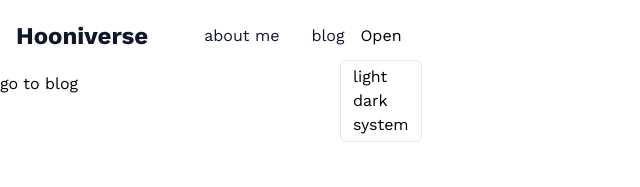
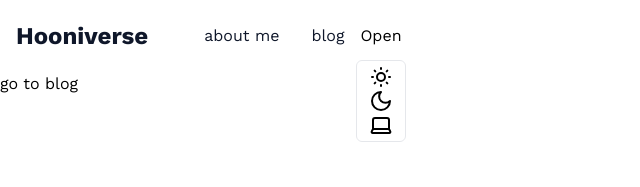
Before and after one commit to holahoon/Holahoon-website, a Next.js app: page / in a window 1280 px wide. Both pictures are taken after a click on the button "Open". Shown: the top 187 px of the page, without its empty margins (0-640 px from the left). Built offline with nearby package versions, Linux system fonts and the light colour scheme.

Commit message:
chore: lucide-react install

```diff
--- a/package.json
+++ b/package.json
@@ -19,13 +19,13 @@
     "date-fns": "^2.30.0",
     "eslint": "8.42.0",
     "eslint-config-next": "13.4.4",
+    "lucide-react": "^0.246.0",
     "next": "13.4.4",
     "next-contentlayer": "^0.3.3",
     "next-themes": "^0.2.1",
     "postcss": "8.4.24",
     "react": "18.2.0",
     "react-dom": "18.2.0",
-    "react-icons": "^4.9.0",
     "tailwind-merge": "^1.13.1",
     "tailwindcss": "3.3.2",
     "typescript": "5.1.3"
--- /dev/null
+++ b/src/components/icons/icons.tsx
@@ -0,0 +1,15 @@
+import {
+   Laptop,
+   Moon,
+   SunMedium,
+   type Icon as LucideIcon,
+   // type LucideProps,
+} from "lucide-react"
+
+export type Icon = LucideIcon
+
+export const Icons = {
+   sun: SunMedium,
+   moon: Moon,
+   laptop: Laptop,
+}
--- /dev/null
+++ b/src/components/icons/index.ts
@@ -0,0 +1 @@
+export * from "./icons"
--- a/src/components/theme-toggle/theme-toggle.tsx
+++ b/src/components/theme-toggle/theme-toggle.tsx
@@ -8,6 +8,7 @@ import {
    DropdownMenuItem,
    DropdownMenuTrigger,
 } from "@/components/ui/dropdown-menu"
+import { Icons } from "@/components/icons"
 
 export default function ThemeToggle() {
    const { theme, setTheme } = useTheme()
@@ -22,13 +23,19 @@ export default function ThemeToggle() {
 
          <DropdownMenuContent>
             <DropdownMenuItem>
-               <button onClick={() => setTheme("light")}>light</button>
+               <button onClick={() => setTheme("light")}>
+                  <Icons.sun />
+               </button>
             </DropdownMenuItem>
             <DropdownMenuItem>
-               <button onClick={() => setTheme("dark")}>dark</button>
+               <button onClick={() => setTheme("dark")}>
+                  <Icons.moon />
+               </button>
             </DropdownMenuItem>
             <DropdownMenuItem>
-               <button onClick={() => setTheme("system")}>system</button>
+               <button onClick={() => setTheme("system")}>
+                  <Icons.laptop />
+               </button>
             </DropdownMenuItem>
          </DropdownMenuContent>
       </DropdownMenu>
```
Also changed, not shown: 1 other file (tests, documents, lock files or other folders).
